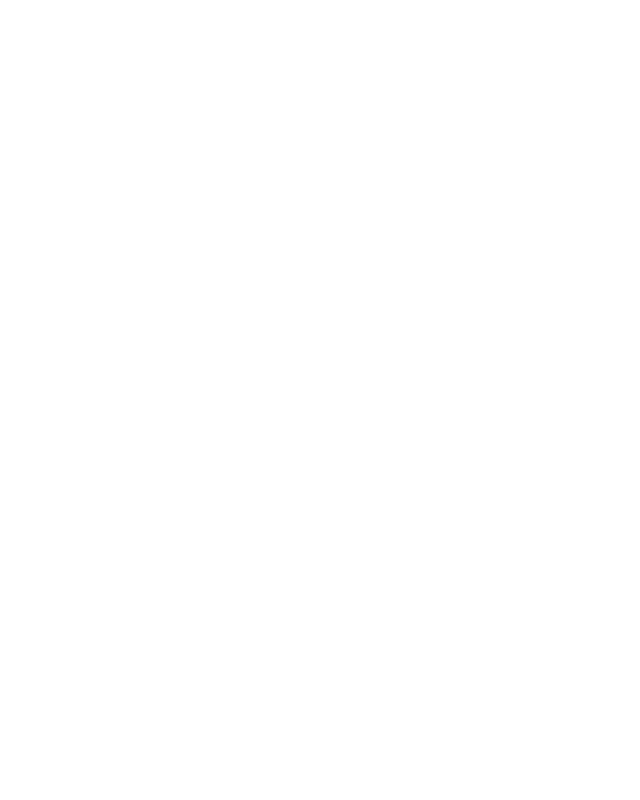
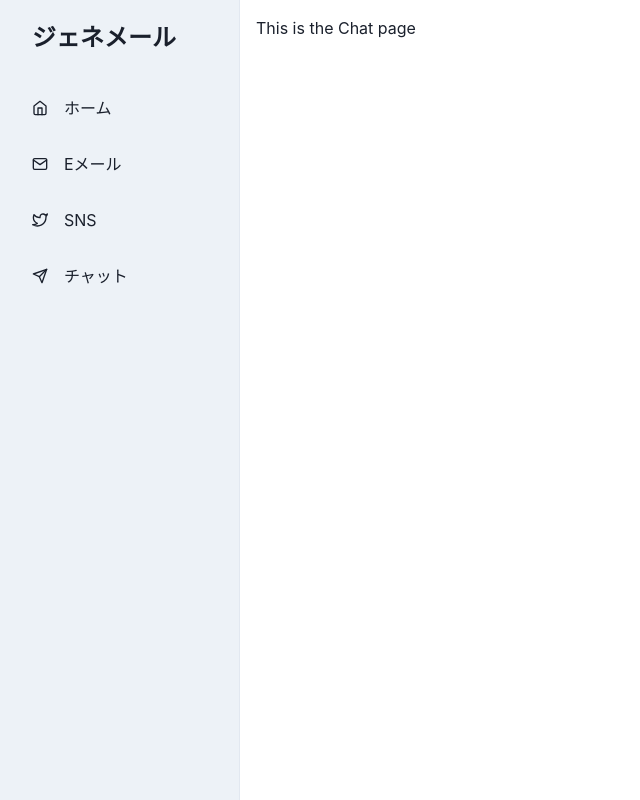
Before and after one commit to FrancisBrokering/GenMail, a React (Create React App) app in the folder gen-mail/: page /chat in a window 1280 px wide. Before the commit this address had no page. Shown: the whole page, without its empty margins (0-640 px from the left). Built offline with nearby package versions, Linux system fonts and the light colour scheme.

Commit message:
added Sns and Chat pages

```diff
--- a/gen-mail/src/App.tsx
+++ b/gen-mail/src/App.tsx
@@ -3,6 +3,8 @@
 import Sidebar from './components/SideBar';
 import Home from './pages/Home';
 import EmailPage from './pages/EmailPage';
+import SnsPage from './pages/SnsPage';
+import ChatPage from './pages/ChatPage';
 
 function App() {
 
@@ -12,6 +14,8 @@
       <Route path='/' element={<Home />} />
         <Route path='/home' element={<Home />} />
         <Route path='/email' element={<EmailPage />} />
+        <Route path='/sns' element={<SnsPage />} />
+        <Route path='/chat' element={<ChatPage />} />
       </Routes>
     </BrowserRouter>
   );
--- /dev/null
+++ b/gen-mail/src/pages/ChatPage.tsx
@@ -0,0 +1,11 @@
+import React from 'react';
+import Sidebar from '../components/SideBar';
+
+const ChatPage = () => {
+    return (
+        <Sidebar>
+            <h1>This is the Chat page</h1>
+        </Sidebar>
+    )
+}
+export default ChatPage;
--- /dev/null
+++ b/gen-mail/src/pages/SnsPage.tsx
@@ -0,0 +1,11 @@
+import React from 'react';
+import Sidebar from '../components/SideBar';
+
+const SnsPage = () => {
+    return (
+        <Sidebar>
+            <h1>This is the SNS page</h1>
+        </Sidebar>
+    )
+}
+export default SnsPage;
```
